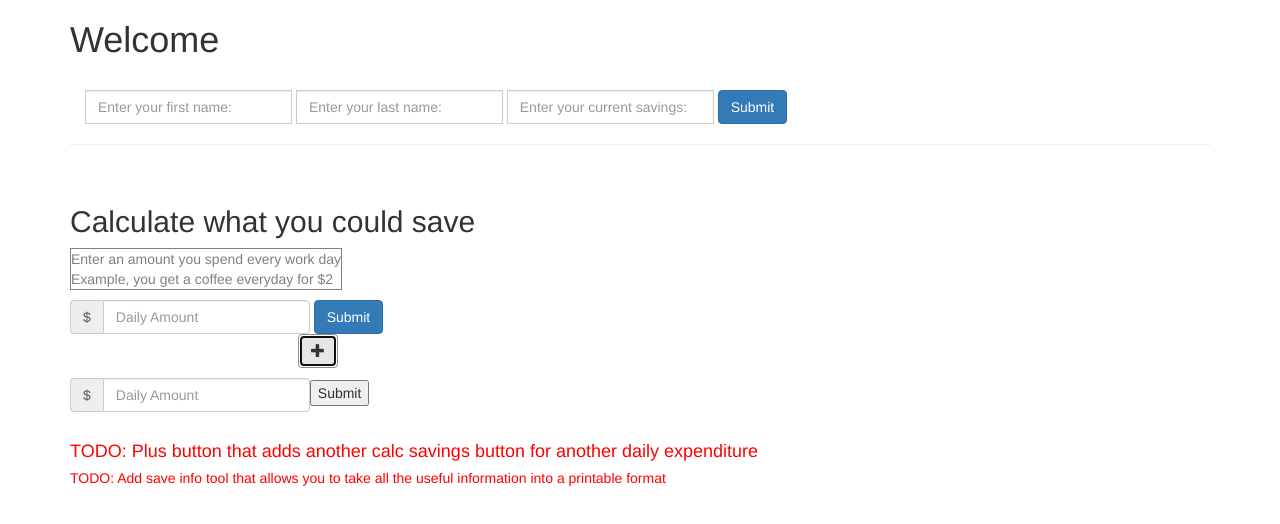
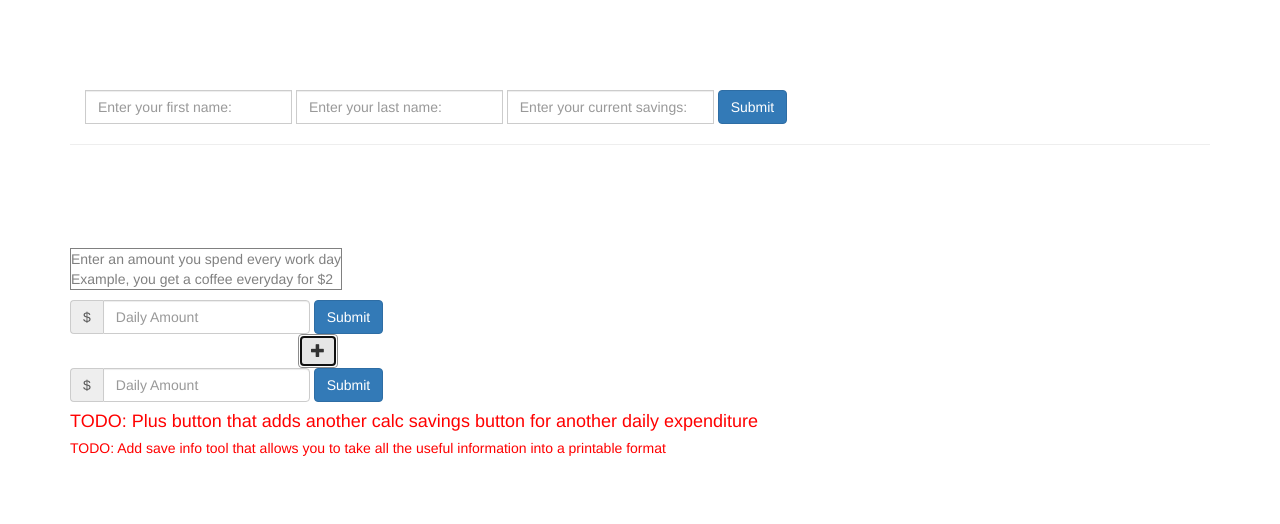
Before and after one commit to benjammin12/MoneySaverJSLanding, a plain HTML site: page index.html in a window 1280 px wide. Both pictures are taken after a click on the button "Right Align". Drawn offline with nearby package versions, Linux system fonts and the light colour scheme.

Commit message:
Fixed plus button to only add one form, new form calculates savings value

```diff
--- a/index.html
+++ b/index.html
@@ -25,30 +25,22 @@
 
 <div class="container">
 
-
-
-<div id="getName">
+    <div id="getName">
     <h1>Welcome</h1>
     <div class="container text-lg-center">
-
         <br>
-
         <form class="form-inline">
             <div class="form-group">
 
-
                 <div class="input-group">
-
                     <input type="text" class="form-control" id="firstName" placeholder="Enter your first name: ">
                 </div>
-
                 <div class="input-group">
                     <input type="text" class="form-control" id="lastName" placeholder="Enter your last name: ">
                 </div>
                 <div class="input-group">
                     <input type="text" class="form-control" id="userSavings" placeholder="Enter your current savings: ">
                 </div>
-
             </div>
             <button type="button" onclick="displayInfo()" class="getN btn btn-primary">Submit</button>
         </form>
@@ -63,8 +55,6 @@
 
 <hr>
 <br>
-
-
     <section id="addMoneySpent">
     <h2 class="text-md-center">Calculate what you could save</h2>
 
@@ -80,11 +70,24 @@
         </div>
         <button id="submitButton" type="button" class="btn btn-primary">Submit</button>
     </form>
+    </section>
 
-    </section>
     <button type="button" class="btn btn-default" id="addForm" aria-label="Right Align">
         <span class="glyphicon glyphicon-plus" aria-hidden="true"></span>
     </button>
+    <br>
+    <div id="addMoney">
+        <form class="form-inline">
+            <div class="form-group">
+                <label class="sr-only" for="Amount">Amount (in dollars)</label>
+                <div class="input-group">
+                    <div class="input-group-addon">$</div>
+                    <input type="text" class="form-control" id="newFormAmount" placeholder="Daily Amount">
+                </div>
+            </div>
+            <button id="submitButton2" type="button" class="btn btn-primary">Submit</button>
+        </form>
+</div>
 
     <p id="amntSaved"></p>
     <p id="posSavings"></p>
--- a/moneySaver.js
+++ b/moneySaver.js
@@ -9,8 +9,7 @@ function displayInfo(){
 
     var fName = document.getElementById("firstName").value;
     var lName = document.getElementById("lastName").value;
-    var savings = document.getElementById("userSavings").value;
-
+    window.savings = document.getElementById("userSavings").value; //make global
 
     var person = {
         name:fName,
@@ -55,29 +54,48 @@ function calcYearly() {
     ele.innerHTML = "You could have save " + (amt/2) + " per year, if you purchase this item every other day";
 }
 
-$('#addForm').click(function(){
-  /*
-    if ($('#newForm').val()=== ""){
-        $('#newform').append("lkjl;jl");
-    } else  {
+function calcNewFormYearly(){
+    var amt = document.getElementById("newFormAmount").value;
+    if (isNaN(amt)) {
+        document.getElementById('amntSaved').innerHTML = "You must enter a number";
+        return;
+    }
+    amt = amt * 260;
+    document.getElementById('amntSaved').innerHTML = "You spend " + amt + " yearly.";
+    var ele = document.getElementById('posSavings');
+    ele.innerHTML = "You could have save " + (amt/2) + " per year, if you purchase this item every other day";
+}
 
-    */
-    $('#newForm').append('<form class="form-inline">' +
-        '<div class="form-group">' +
-        '<label class="sr-only" for="Amount">Amount (in dollars)</label>'+
-        '<div class="input-group">' +
-        '<div class="input-group-addon">$</div>' +
-        '<input type="text" class="form-control" id="Amount" placeholder="Daily Amount">' +
-        '</div>'+
-        '</div>'+
-        '<button class="isClicked" type="button" onclick="calcYearly()" class="btn btn-primary">Submit</button>'+
-        '</form>'+
-            '<br>'
 
-    )});
-document.onload
+
+
+
+$('#addForm').click(function(){  //jQ
+    $("#addMoney").show();
+
+});
+
+document.onload //javascript way
 {
     var subButton = document.getElementById('submitButton');
+    subButton.addEventListener('click', calcYearly);
+    $("#addMoney").hide();
+    var newButton = document.getElementById('submitButton2');
+    newButton.addEventListener('click', calcNewFormYearly);
 
-  subButton.addEventListener('click', calcYearly);
 };
+
+/*
+ $('#newForm').append('<form class="form-inline">' +
+ '<div class="form-group">' +
+ '<label class="sr-only" for="Amount">Amount (in dollars)</label>'+
+ '<div class="input-group">' +
+ '<div class="input-group-addon">$</div>' +
+ '<input type="text" class="form-control" id="Amount" placeholder="Daily Amount">' +
+ '</div>'+
+ '</div>'+
+ '<button class="isClicked" type="button" class="btn btn-primary">Submit</button>'+
+ '</form>'+
+ '<br>'
+ )
+ */
--- a/style.css
+++ b/style.css
@@ -2,6 +2,7 @@
 body {
     background-image: url(images/dollar.jpg);
     background-size: 100%;
+    color:white;
 }
 
 .topHeader{
```
